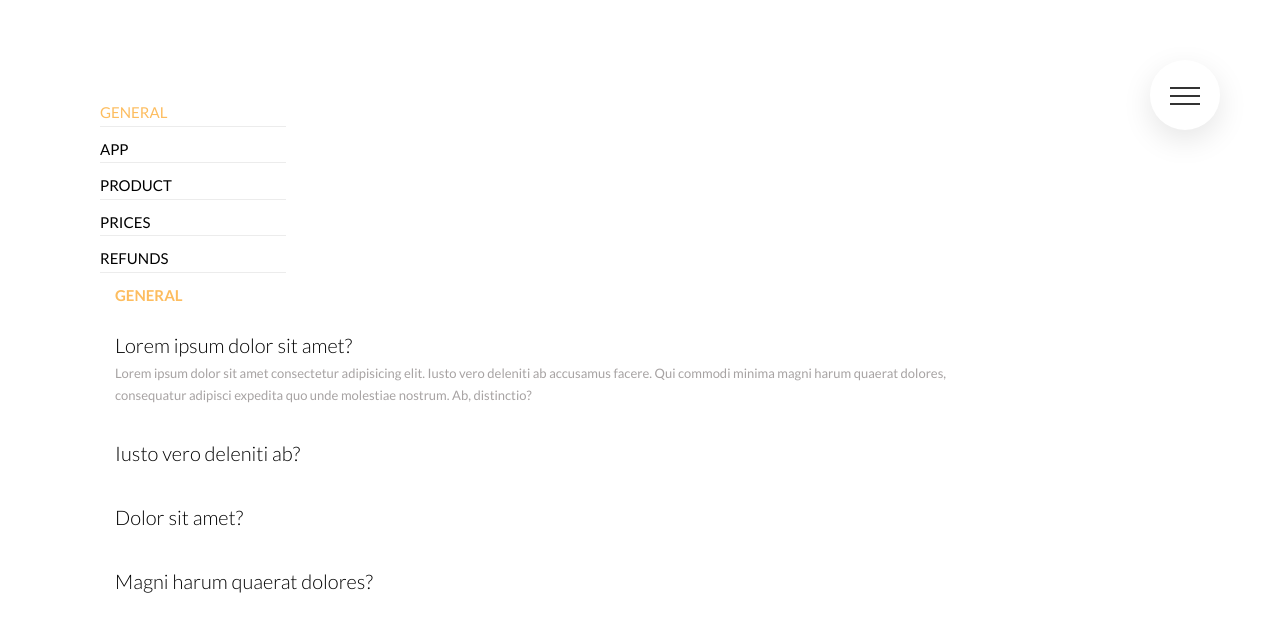
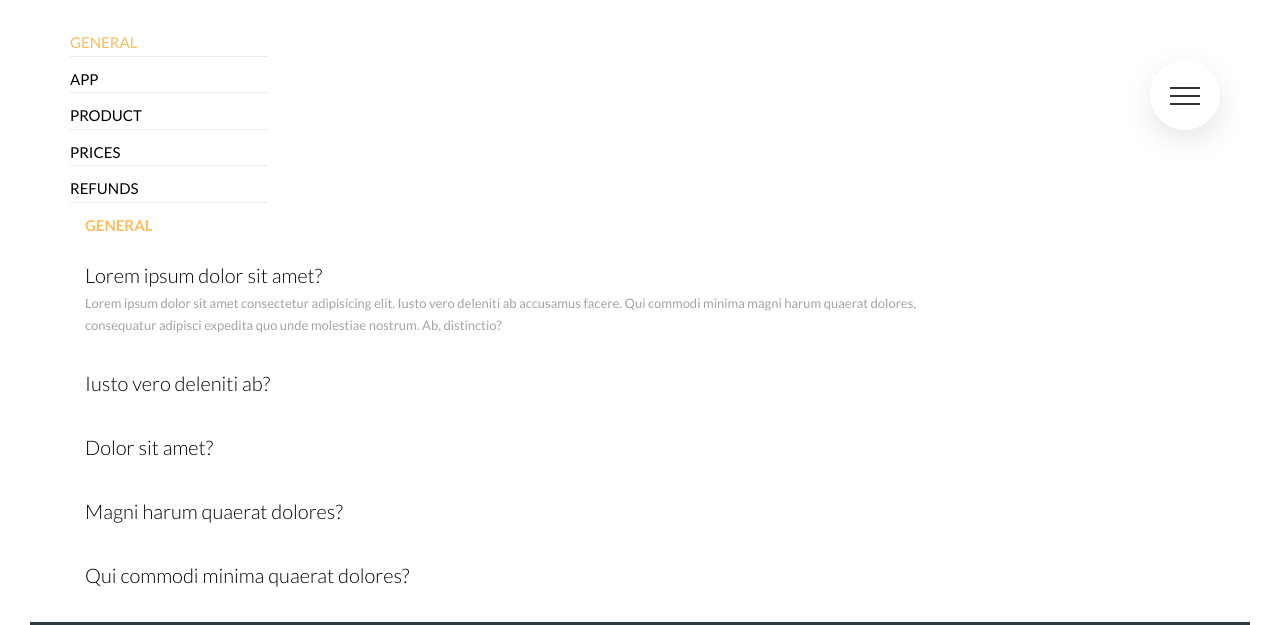
Before and after one commit to madwester/go-guru, a website: page faq.html in a window 1280 px wide. Shown: the top 625 px of the page. Drawn offline with nearby package versions, Linux system fonts and the light colour scheme; a web font is replaced by a local one.

Commit message:
padding body last time

```diff
--- a/faq.html
+++ b/faq.html
@@ -27,7 +27,7 @@
         </div>
 
         <main>
-            <div class="container-fluid">
+            <div class="container">
                 <div class="row">
                     <div class="tabs">
                         <ul class="tabs__list" id="tabs-list">
--- a/sass/components/_tabs.scss
+++ b/sass/components/_tabs.scss
@@ -1,6 +1,3 @@
-body {
-    padding: 10rem;
-}
 .tabs {
     width: 20%;
     padding: 0 3rem 0 0;
```
Also changed, not shown: css/style.css, sass/base/_base.scss (line endings or trailing spaces).
